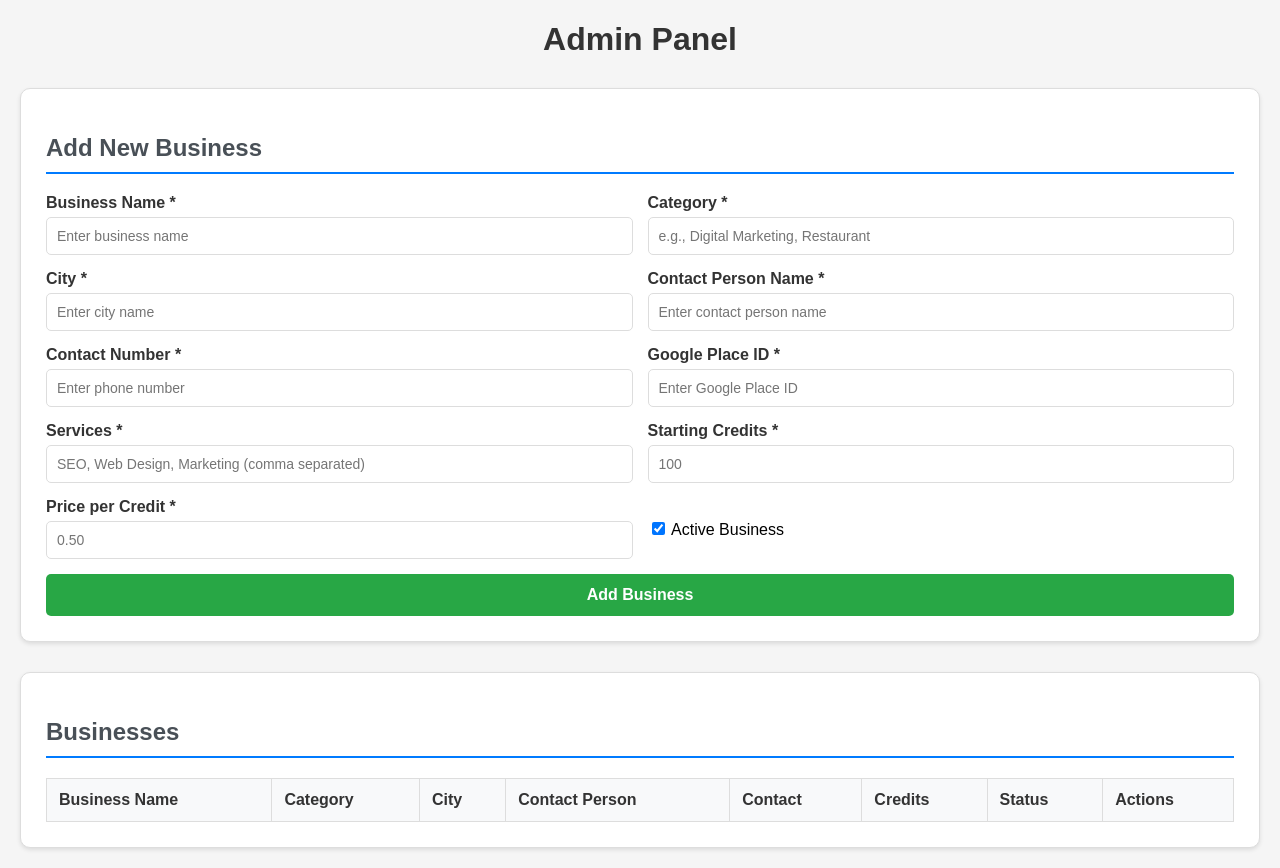
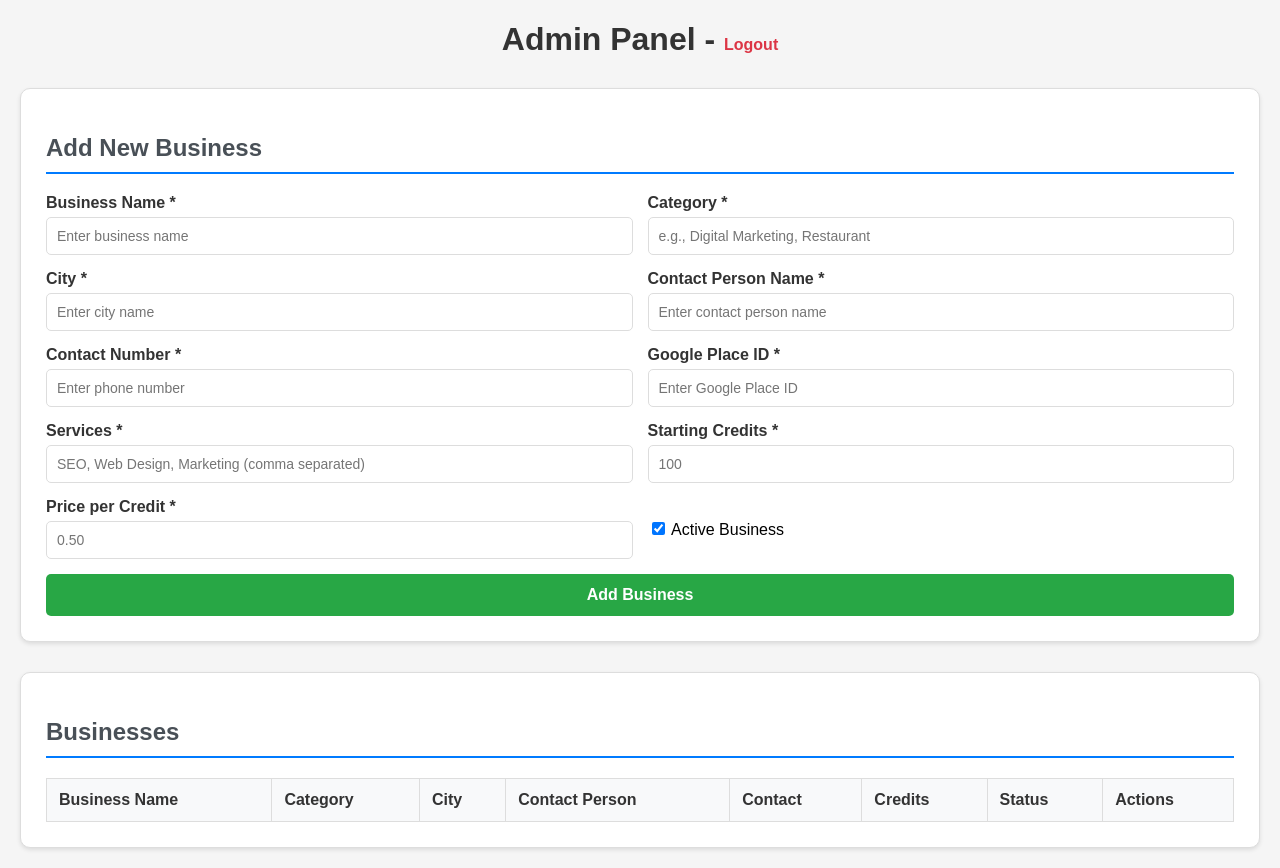
Before and after one commit to danielmobdev/qr-review-generator, a plain HTML site: page templates/admin_panel.html in a window 1280 px wide. Drawn offline with Linux system fonts and the light colour scheme; no server answers.

```diff
--- a/templates/admin.html
+++ b/templates/admin_panel.html
@@ -38,7 +38,7 @@
 </head>
 <body>
     <div class="container">
-        <h1>Admin Panel</h1>
+        <h1>Admin Panel - <a href="/logout" style="color: #dc3545; text-decoration: none; font-size: 16px;">Logout</a></h1>
 
         <div class="form-section">
             <h2>Add New Business</h2>
```
